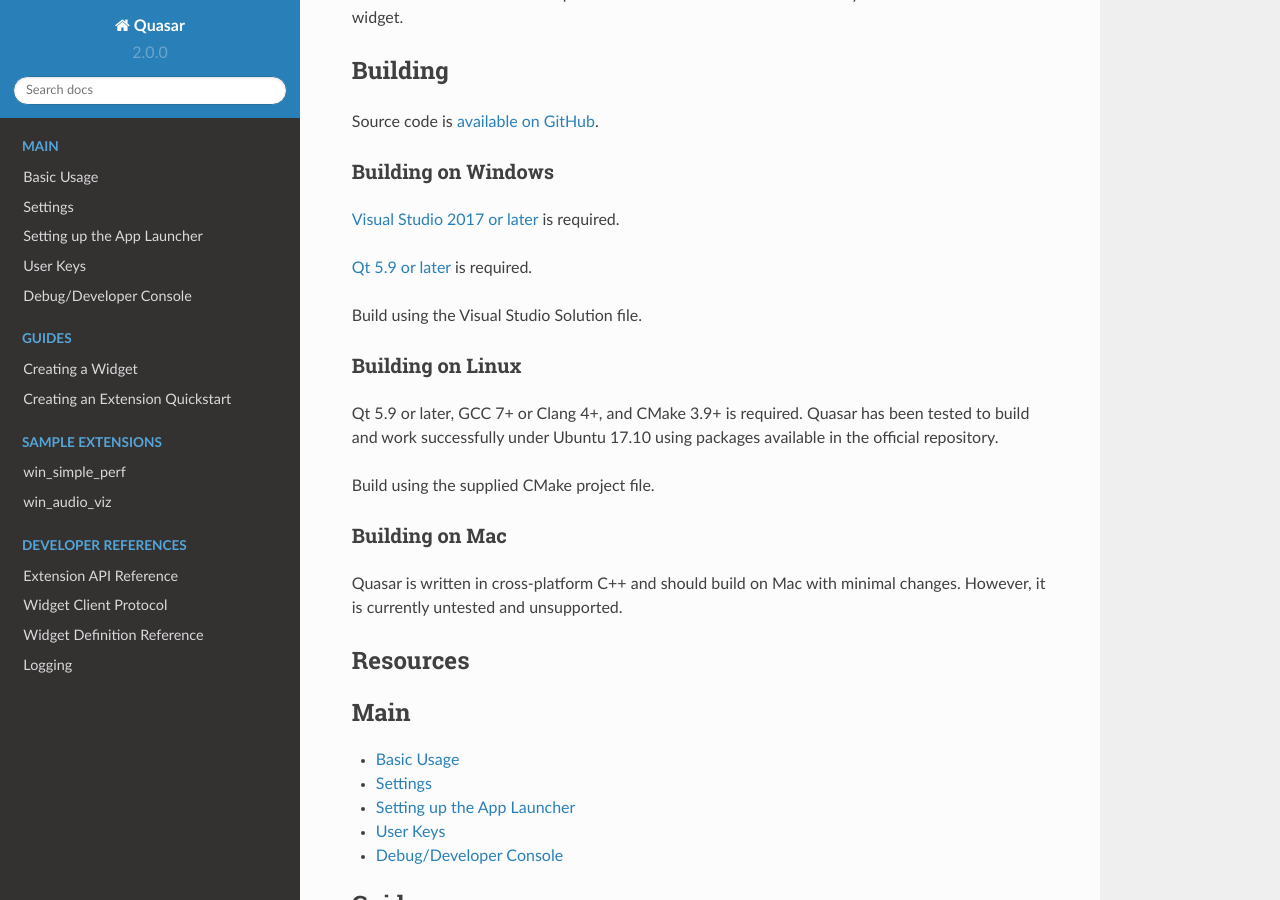
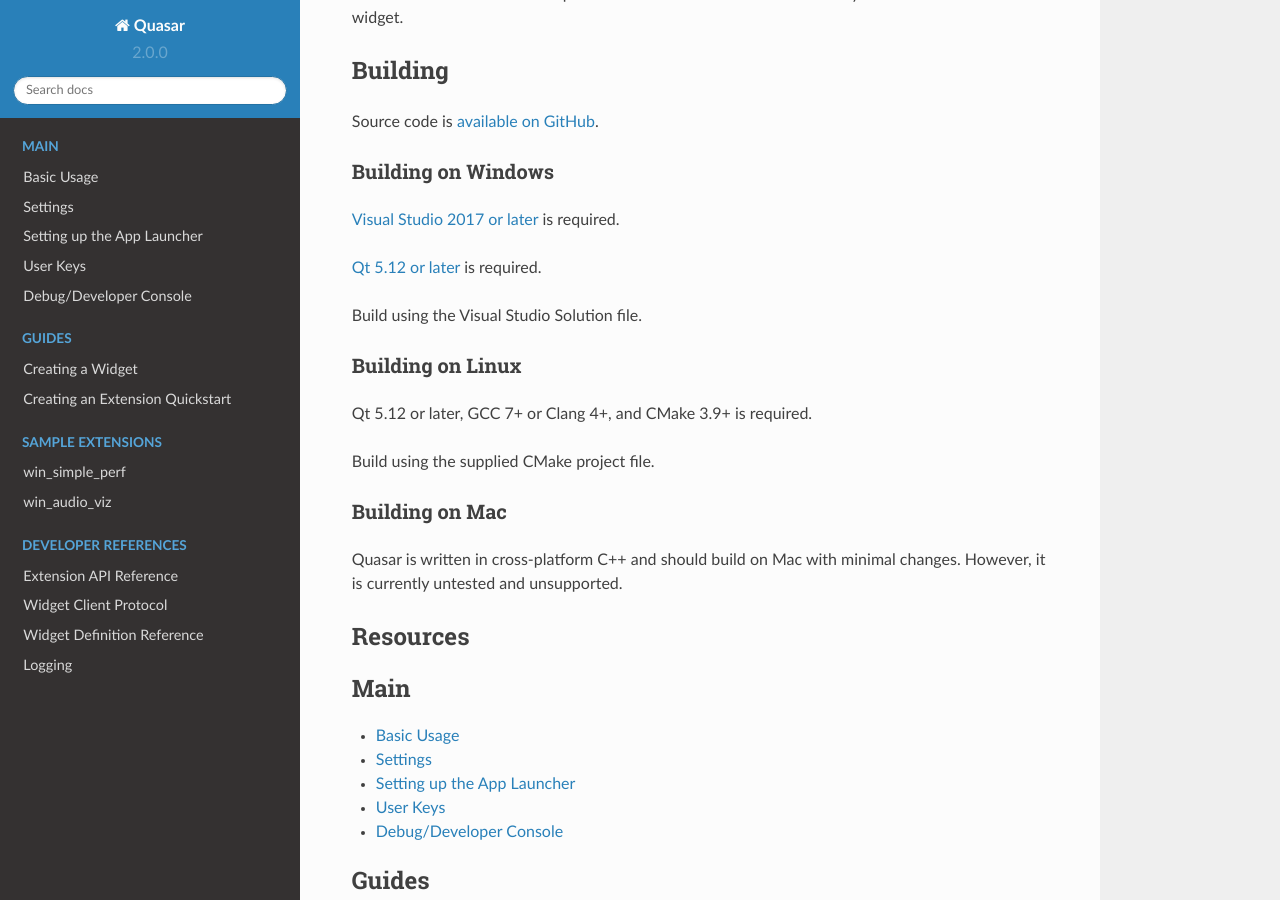
Before and after one commit to r52/quasar, a Sphinx documentation site: the page built from docs/index.rst, in a window 1280 px wide and 900 px high, scrolled down 1238 px. Built offline with Sphinx 7.4.7 and the Read the Docs theme 2.0.0, drawn with Linux system fonts in a browser that asks for light colours.

Commit message:
Update doc Qt version
Quasar now requires Qt 5.12

```diff
--- a/docs/index.rst
+++ b/docs/index.rst
@@ -49,14 +49,14 @@
 
 `Visual Studio 2017 or later <https://www.visualstudio.com/>`_ is required.
 
-`Qt 5.9 or later <http://www.qt.io/>`_ is required.
+`Qt 5.12 or later <http://www.qt.io/>`_ is required.
 
 Build using the Visual Studio Solution file.
 
 Building on Linux
 ~~~~~~~~~~~~~~~~~
 
-Qt 5.9 or later, GCC 7+ or Clang 4+, and CMake 3.9+ is required. Quasar has been tested to build and work successfully under Ubuntu 17.10 using packages available in the official repository.
+Qt 5.12 or later, GCC 7+ or Clang 4+, and CMake 3.9+ is required.
 
 Build using the supplied CMake project file.
 
```
Also changed, not shown: README.md (+2 -2 lines).
